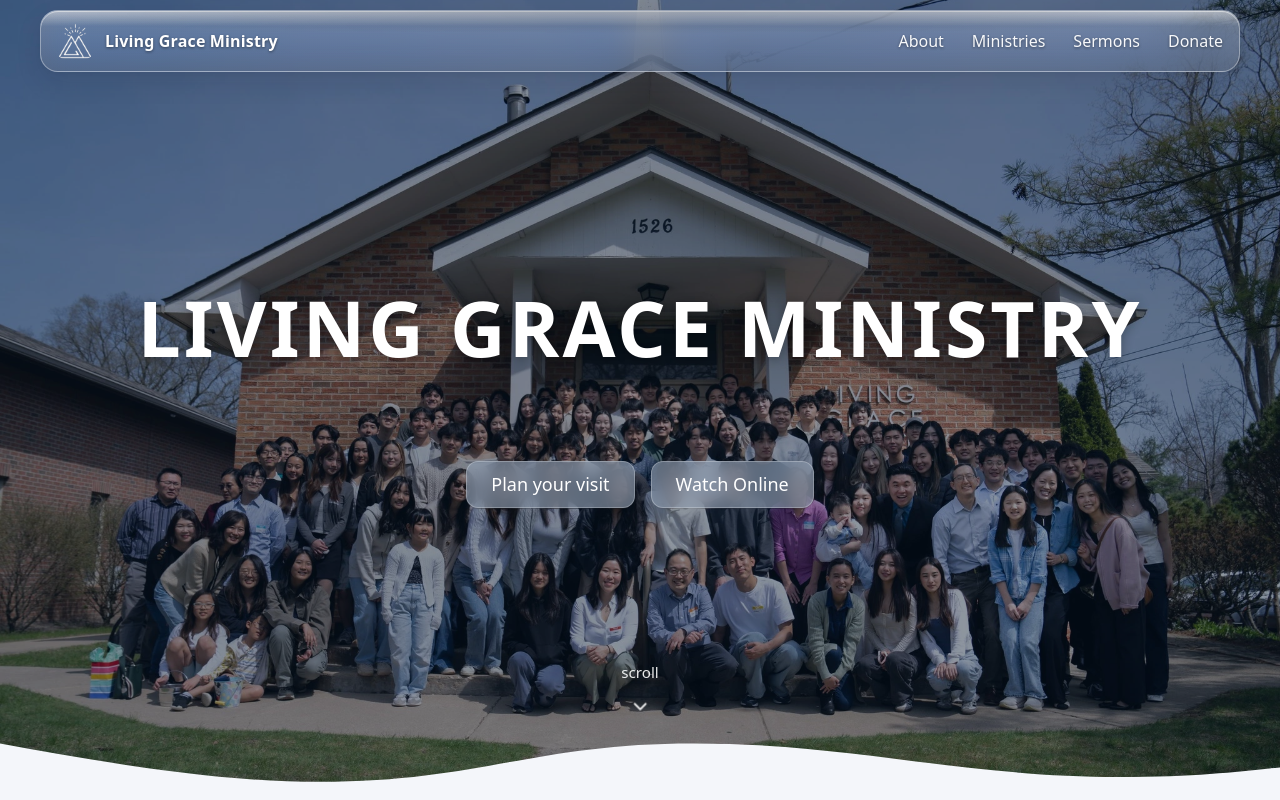
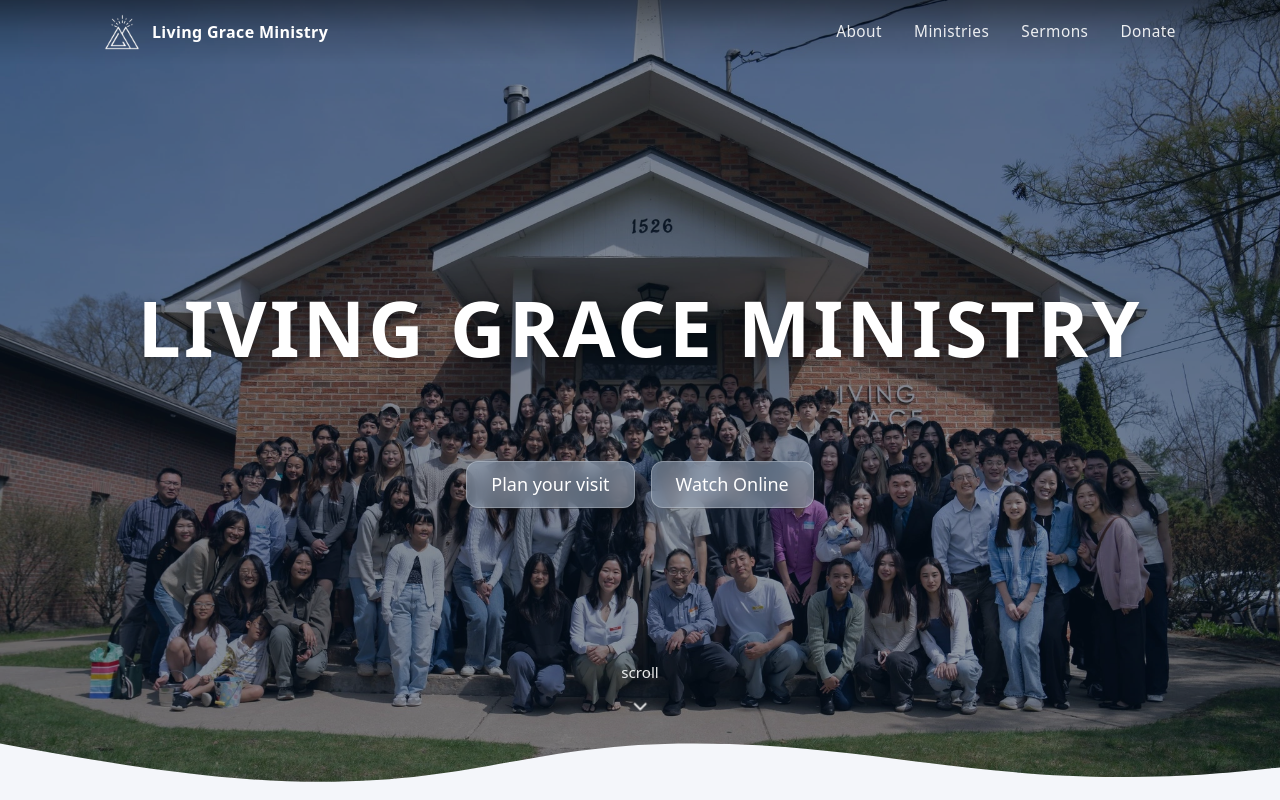
Before and after one commit to lgm-aa/LGM_Website_v3, a React (Vite) app: page / in a window 1280 px wide. Shown: the top 800 px of the page. Built offline with nearby package versions, Linux system fonts and the light colour scheme.

Commit message:
new navbar

```diff
--- a/src/components/home/Community/Community.css
+++ b/src/components/home/Community/Community.css
@@ -1,5 +1,6 @@
 .community {
   padding: 4rem 0 3rem;
+  background-color: #f4f6fa;
 }
 
 /* Centered title */
@@ -26,8 +27,8 @@
 
 /* Cards */
 .community__card {
-  width: 100%;              /* fills the slide’s fixed width */
-  height: 330px;            /* fixed height */
+  width: 100%; /* fills the slide’s fixed width */
+  height: 330px; /* fixed height */
   border-radius: 24px;
   overflow: hidden;
   box-shadow: 0 18px 60px rgba(15, 23, 42, 0.12);
@@ -43,7 +44,7 @@
 /* Each slide has a fixed width */
 .community__swiper .swiper-slide,
 .community__slide {
-  width: 260px !important;  /* tweak this number to taste */
+  width: 260px !important; /* tweak this number to taste */
 }
 
 /* Make belt motion linear (no easing slow-down) */
--- a/src/components/layout/NavBar/NavBar.css
+++ b/src/components/layout/NavBar/NavBar.css
@@ -1,159 +1,90 @@
-/* Container pinned to top with iOS notch padding */
-.navbar-header {
+/* src/components/layout/NavBar/NavBar.css */
+
+/* fixed bar at the very top */
+.lgm-nav {
   position: fixed;
-  inset: 0 0 auto 0;
+  top: 0;
+  left: 0;
+  right: 0;
   z-index: 50;
-  padding-top: max(env(safe-area-inset-top), 0px);
+  color: #ffffff;
 }
 
-/* Core bar */
-.navbar {
-  max-width: 1200px;
-  margin: 10px auto 0;
-  padding: 12px 16px;
-  border-radius: 18px;
+/* subtle dark gradient so white text is readable over hero */
+.lgm-nav::before {
+  content: "";
+  position: absolute;
+  inset: 0;
+  background: linear-gradient(
+    to bottom,
+    rgba(0, 0, 0, 0.45),
+    rgba(0, 0, 0, 0.15),
+    rgba(0, 0, 0, 0)
+  );
+  pointer-events: none;
+}
+
+/* layout container */
+.lgm-nav__inner {
+  position: relative; /* sit above ::before */
+  max-width: 1120px;
+  margin: 0 auto;
+  padding: 14px 24px;
   display: flex;
   align-items: center;
   justify-content: space-between;
-  color: #fff; /* always white text */
-  position: relative;
 }
 
-/* === FROSTED / LIQUID GLASS (brighter) === */
-/* === Improved Frosted Glass w/ Better White Text Contrast === */
-.navbar--glass {
-  background: linear-gradient(
-      180deg,
-      rgba(240, 245, 255, 0.32) 0%,
-      rgba(200, 210, 225, 0.26) 100%
-    ),
-    /* subtle dark blue base to preserve readability */
-      linear-gradient(
-        180deg,
-        rgba(25, 35, 55, 0.28) 0%,
-        rgba(20, 28, 45, 0.35) 100%
-      );
-  border: 1px solid rgba(255, 255, 255, 0.35);
-  -webkit-backdrop-filter: blur(18px) saturate(180%);
-  backdrop-filter: blur(18px) saturate(180%);
-  box-shadow: 0 10px 26px rgba(15, 23, 42, 0.1),
-    0 2px 6px rgba(15, 23, 42, 0.04), inset 0 1px 0 rgba(255, 255, 255, 0.6);
-  color: #fff;
-  text-shadow: 0 1px 3px rgba(0, 0, 0, 0.45);
-}
-
-/* sheen + contrast overlay */
-.navbar--glass::before,
-.navbar--glass::after {
-  content: "";
-  position: absolute;
-  inset: 0;
-  border-radius: inherit;
-  pointer-events: none;
-}
-
-/* Top highlight sheen */
-.navbar--glass::before {
-  background: linear-gradient(
-    180deg,
-    rgba(255, 255, 255, 0.55) 0%,
-    rgba(255, 255, 255, 0) 25%
-  );
-  mix-blend-mode: screen;
-}
-
-/* Slight dark overlay for contrast */
-.navbar--glass::after {
-  background: radial-gradient(
-    120% 80% at 50% -10%,
-    rgba(10, 15, 25, 0.25),
-    rgba(0, 0, 0, 0) 60%
-  );
-  mix-blend-mode: multiply;
-}
-
-/* Brand */
-.navbar__brand {
+/* brand area */
+.lgm-nav__brand {
   display: flex;
   align-items: center;
   gap: 12px;
+  text-decoration: none;
   color: inherit;
-  text-decoration: none;
 }
-.navbar-logo {
+
+.lgm-nav__logo {
   width: 36px;
   height: 36px;
-  border-radius: 8px;
   object-fit: contain;
 }
-.navbar-title {
+
+.lgm-nav__title {
+  font-size: 1rem;
   font-weight: 600;
-  letter-spacing: 0.01em;
+  letter-spacing: 0.02em;
 }
 
-/* Desktop links */
-.navbar__links {
-  display: none;
-  gap: 28px;
+/* links on the right */
+.lgm-nav__links {
+  display: flex;
+  align-items: center;
+  gap: 32px;
 }
-.navbar__links a {
+
+.lgm-nav__link {
+  text-decoration: none;
   color: inherit;
-  text-decoration: none;
-  opacity: 0.95;
-  transition: opacity 0.2s;
+  font-size: 0.96rem;
+  font-weight: 400;
+  letter-spacing: 0.03em;
+  opacity: 0.9;
+  transition: opacity 0.15s ease;
 }
-.navbar__links a:hover {
+
+.lgm-nav__link:hover {
   opacity: 1;
 }
 
-@media (min-width: 768px) {
-  .navbar__links {
-    display: flex;
+/* simple mobile tweak: slightly tighter spacing */
+@media (max-width: 768px) {
+  .lgm-nav__inner {
+    padding-inline: 16px;
+  }
+
+  .lgm-nav__links {
+    gap: 18px;
+    font-size: 0.9rem;
   }
 }
-
-/* Mobile button (hidden on desktop) */
-.navbar__menu {
-  background: none;
-  border: 0;
-  color: #fff;
-  font-size: 22px;
-  cursor: pointer;
-}
-@media (min-width: 768px) {
-  .navbar__menu {
-    display: none;
-  }
-}
-
-/* Mobile dropdown styled like glass */
-.navbar-mobile {
-  border: 1px solid rgba(255, 255, 255, 0.38);
-  background: linear-gradient(
-    180deg,
-    rgba(255, 255, 255, 0.28),
-    rgba(180, 190, 205, 0.22)
-  );
-  -webkit-backdrop-filter: blur(18px) saturate(185%);
-  backdrop-filter: blur(18px) saturate(185%);
-  box-shadow: 0 10px 26px rgba(15, 23, 42, 0.12),
-    0 2px 6px rgba(15, 23, 42, 0.06), inset 0 1px 0 rgba(255, 255, 255, 0.55);
-  color: #fff;
-  text-shadow: 0 1px 2px rgba(0, 0, 0, 0.35);
-}
-.navbar-mobile__item {
-  display: block;
-  padding: 10px 12px;
-  color: inherit;
-  text-decoration: none;
-  border-radius: 10px;
-}
-.navbar-mobile__item:hover {
-  background: rgba(255, 255, 255, 0.06);
-}
-
-/* Always inherit white */
-.navbar a,
-.navbar button {
-  color: inherit;
-}
--- a/src/components/layout/NavBar/NavBar.jsx
+++ b/src/components/layout/NavBar/NavBar.jsx
@@ -1,59 +1,38 @@
-import React, { useState } from "react";
+// src/components/layout/NavBar/NavBar.jsx
+import React from "react";
 import "./NavBar.css";
-import logoWhite from "@/assets/lgm_logo_white.webp"; // your light-on-dark logo
+import logoWhite from "@/assets/lgm_logo_white.webp"; // adjust path if needed
 
-export default function Navbar() {
-  const [open, setOpen] = useState(false);
-  const links = [
-    { label: "About", href: "#about" },
-    { label: "Ministries", href: "#ministries" }, // can leave as placeholder
-    { label: "Sermons", href: "#sermons" },
-    { label: "Donate", href: "#donate" },
-  ];
+const navLinks = [
+  { label: "About", href: "#about" },
+  { label: "Ministries", href: "#ministries" },
+  { label: "Sermons", href: "#sermons" },
+  { label: "Donate", href: "#donate" },
+];
 
+export default function NavBar() {
   return (
-    <header className="navbar-header">
-      <nav className="navbar navbar--glass">
-        <a href="/" className="navbar__brand">
+    <header className="lgm-nav">
+      <div className="lgm-nav__inner">
+        {/* Left: logo + title */}
+        <a href="/" className="lgm-nav__brand">
           <img
             src={logoWhite}
-            alt="Living Grace Ministry"
-            className="navbar-logo"
+            alt="Living Grace Ministry logo"
+            className="lgm-nav__logo"
           />
-          <span className="navbar-title">Living Grace Ministry</span>
+          <span className="lgm-nav__title">Living Grace Ministry</span>
         </a>
 
-        <div className="navbar__links">
-          {links.map(({ label, href }) => (
-            <a key={label} href={href}>
+        {/* Right: links */}
+        <nav className="lgm-nav__links">
+          {navLinks.map(({ label, href }) => (
+            <a key={label} href={href} className="lgm-nav__link">
               {label}
             </a>
           ))}
-        </div>
-
-        <button
-          className="navbar__menu"
-          onClick={() => setOpen(!open)}
-          aria-label="Menu"
-        >
-          ☰
-        </button>
-      </nav>
-
-      {open && (
-        <div className="navbar-mobile navbar--glass">
-          {links.map(({ label, href }) => (
-            <a
-              key={label}
-              href={href}
-              className="navbar-mobile__item"
-              onClick={() => setOpen(false)}
-            >
-              {label}
-            </a>
-          ))}
-        </div>
-      )}
+        </nav>
+      </div>
     </header>
   );
 }
```
